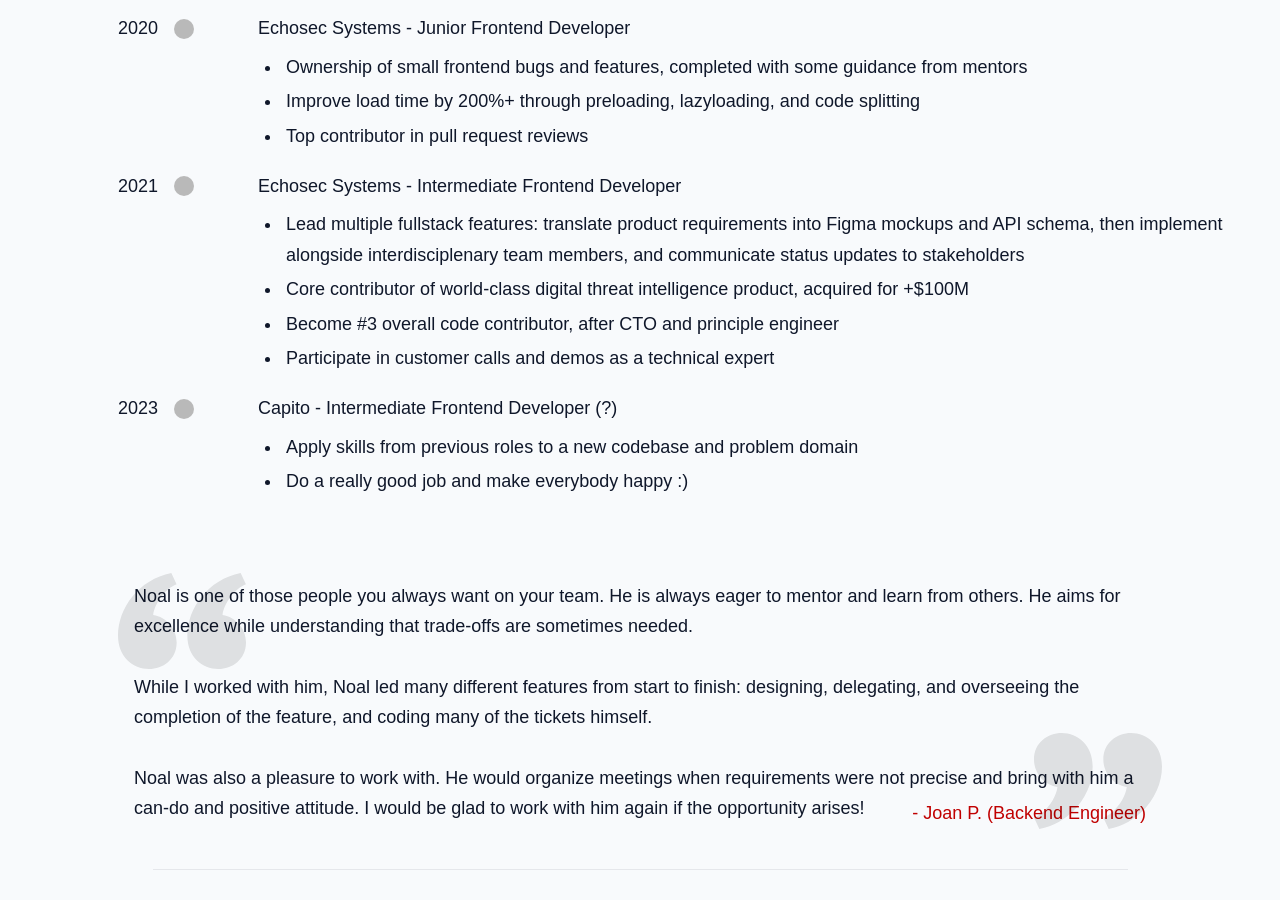
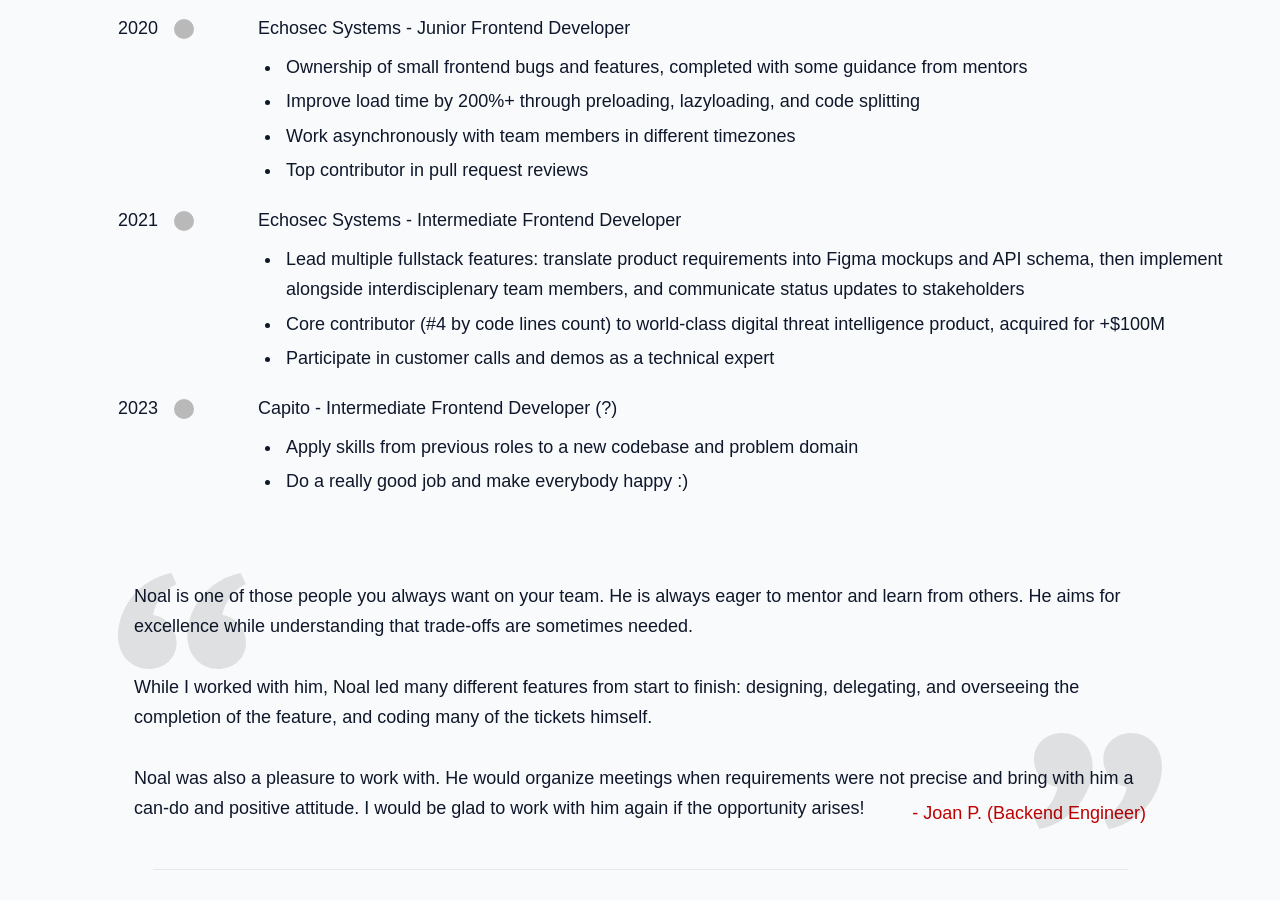
Before and after one commit to noalbalint/atnoal, a React (Vite) app: page /capito in a window 1280 px wide. Shown: the part 1100-2000 px from the top of the page. Built offline with nearby package versions, Linux system fonts and the light colour scheme.

Commit message:
copy changes

```diff
--- a/src/pages/Resume.tsx
+++ b/src/pages/Resume.tsx
@@ -223,6 +223,7 @@
               subtexts={[
                 "Ownership of small frontend bugs and features, completed with some guidance from mentors",
                 "Improve load time by 200%+ through preloading, lazyloading, and code splitting",
+                "Work asynchronously with team members in different timezones",
                 "Top contributor in pull request reviews"
               ]}
             />
@@ -231,8 +232,7 @@
               title="Echosec Systems - Intermediate Frontend Developer"
               subtexts={[
                 "Lead multiple fullstack features: translate product requirements into Figma mockups and API schema, then implement alongside interdisciplenary team members, and communicate status updates to stakeholders",
-                "Core contributor of world-class digital threat intelligence product, acquired for +$100M",
-                "Become #3 overall code contributor, after CTO and principle engineer",
+                "Core contributor (#4 by code lines count) to world-class digital threat intelligence product, acquired for +$100M",
                 "Participate in customer calls and demos as a technical expert",
               ]}
             />
--- a/src/pages/ResumeMobile.tsx
+++ b/src/pages/ResumeMobile.tsx
@@ -126,6 +126,7 @@
             subtexts={[
               "Ownership of small frontend bugs and features, completed with some guidance from mentors",
               "Improve load time by 200%+ through preloading, lazyloading, and code splitting",
+              "Work asynchronously with team members in different timezones",
               "Top contributor in pull request reviews"
             ]}
           />
@@ -133,8 +134,7 @@
             title="Echosec Systems - Intermediate Frontend Developer"
             subtexts={[
               "Lead multiple fullstack features: translate product requirements into Figma mockups and API schema, then implement alongside interdisciplenary team members, and communicate status updates to stakeholders",
-              "Core contributor of world-class digital threat intelligence product, acquired for +$100M",
-              "Become #3 overall code contributor, after CTO and principle engineer",
+              "Core contributor (#4 by code lines count) to world-class digital threat intelligence product, acquired for +$100M",
               "Participate in customer calls and demos as a technical expert",
             ]}
           />
```
